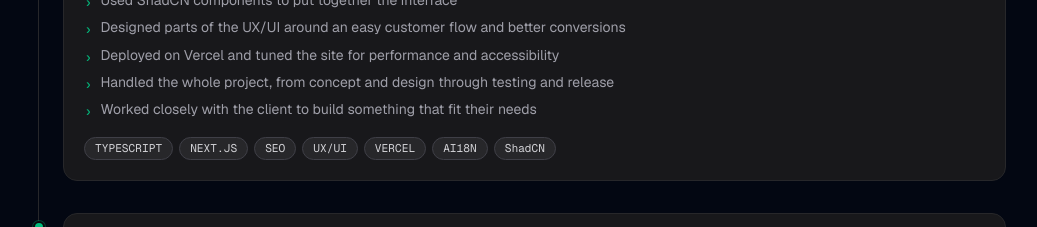
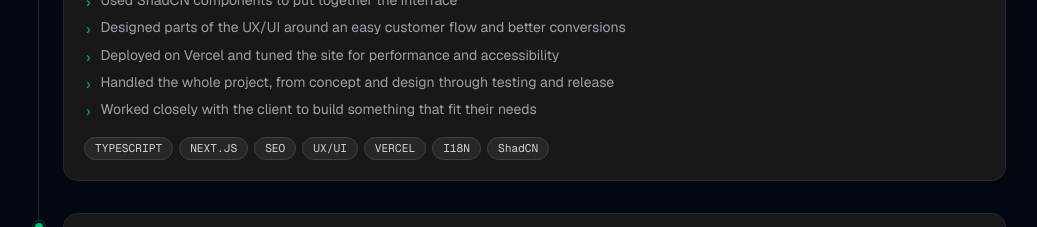
Before and after one commit to lukaskourilcz/nxt-portfolio, a Next.js app: page / in a window 1280 px wide. Shown: the part 5400-5627 px from the top of the page, without its empty margins (122-1159 px from the left). Built offline with nearby package versions, Linux system fonts and the light colour scheme; no server answers; a web font is replaced by a local one.

Commit message:
content: fix AI18N typo in Autodoprava tags
Correct the internationalization tag from "AI18N" to "I18N".

Co-Authored-By: Claude Opus 4.8 <noreply@anthropic.com>
Claude-Session: https://claude.ai/code/session_01L5f6cpqoGcsPA9F8g6R7MA

```diff
--- a/src/app/components/experience/ExperienceSection.js
+++ b/src/app/components/experience/ExperienceSection.js
@@ -79,7 +79,7 @@ const EXPERIENCES = [
       "Handled the whole project, from concept and design through testing and release",
       "Worked closely with the client to build something that fit their needs",
     ],
-    tags: ["TYPESCRIPT", "NEXT.JS", "SEO", "UX/UI", "VERCEL", "AI18N", "ShadCN"],
+    tags: ["TYPESCRIPT", "NEXT.JS", "SEO", "UX/UI", "VERCEL", "I18N", "ShadCN"],
   },
   {
     company: "Take a Break",
```
